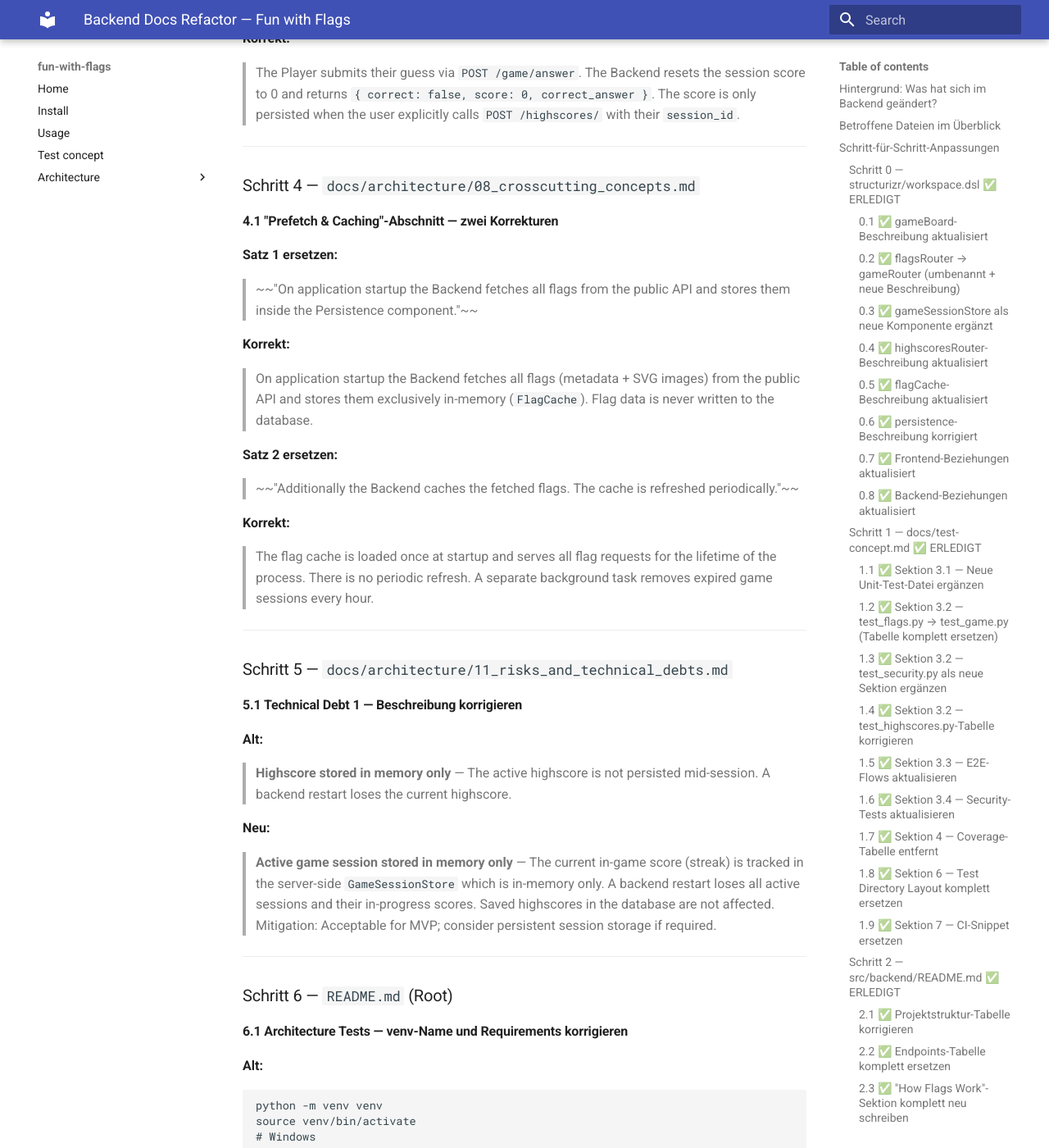
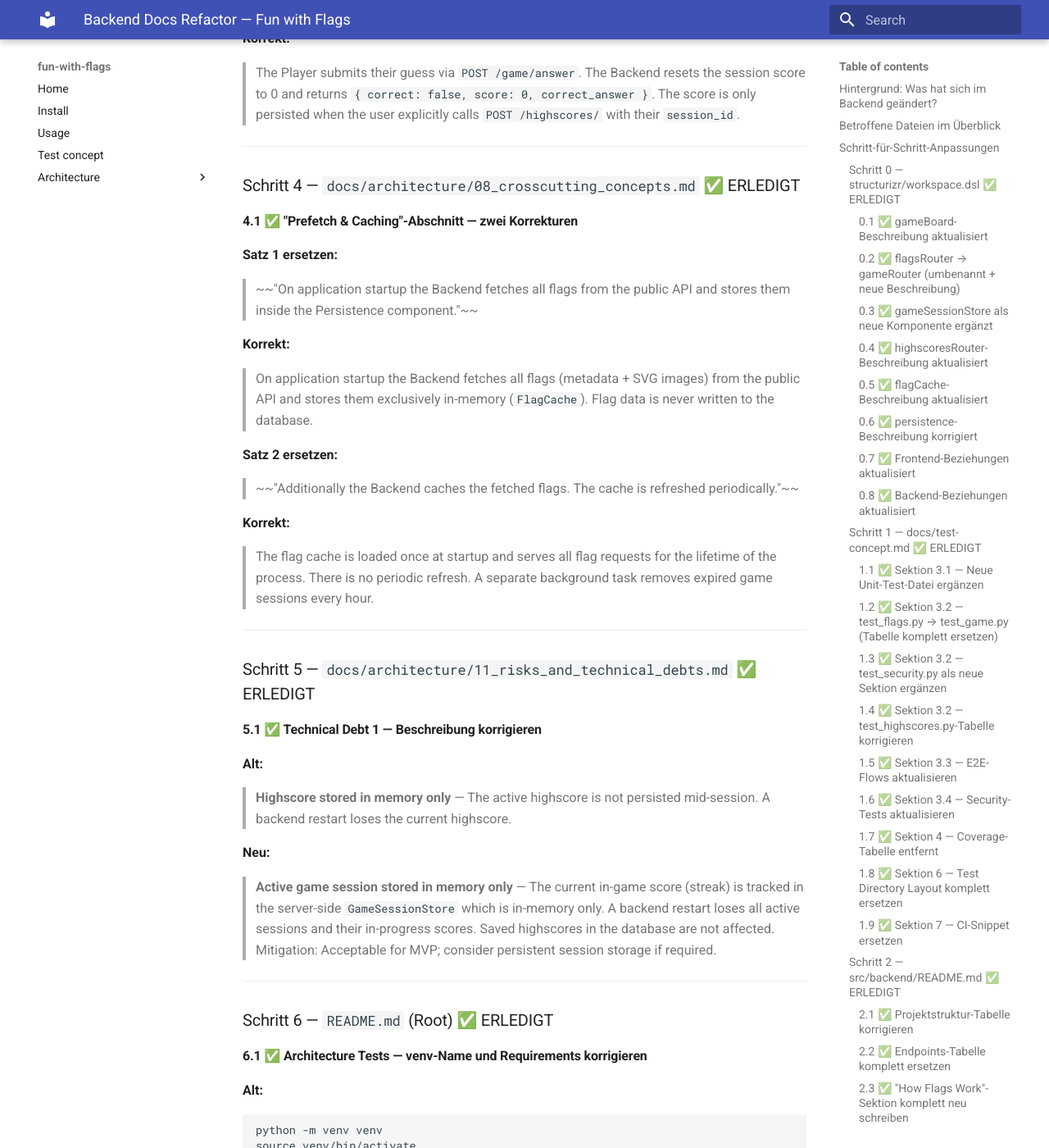
Before and after one commit to r0135tE1/sqs, an MkDocs documentation site: the page built from docs/backend-docs-refactor.md, in a window 1280 px wide and 1400 px high, scrolled down 11672 px. Shown: the whole window at 82% size. Built offline with MkDocs 1.6.1 and Material for MkDocs 9.7.7, drawn with Linux system fonts in a browser that asks for light colours.

Commit message:
update information in chapter 8 und 11, as well as root readme with requirements.lock

````diff
--- a/docs/backend-docs-refactor.md
+++ b/docs/backend-docs-refactor.md
@@ -503,9 +503,9 @@
 
 ---
 
-### Schritt 4 — `docs/architecture/08_crosscutting_concepts.md`
+### Schritt 4 — `docs/architecture/08_crosscutting_concepts.md` ✅ ERLEDIGT
 
-#### 4.1 "Prefetch & Caching"-Abschnitt — zwei Korrekturen
+#### 4.1 ✅ "Prefetch & Caching"-Abschnitt — zwei Korrekturen
 
 **Satz 1 ersetzen:**
 > ~~"On application startup the Backend fetches all flags from the public API and stores them inside the Persistence component."~~
@@ -521,9 +521,9 @@
 
 ---
 
-### Schritt 5 — `docs/architecture/11_risks_and_technical_debts.md`
+### Schritt 5 — `docs/architecture/11_risks_and_technical_debts.md` ✅ ERLEDIGT
 
-#### 5.1 Technical Debt 1 — Beschreibung korrigieren
+#### 5.1 ✅ Technical Debt 1 — Beschreibung korrigieren
 
 **Alt:**
 > **Highscore stored in memory only** — The active highscore is not persisted mid-session. A backend restart loses the current highscore.
@@ -533,9 +533,9 @@
 
 ---
 
-### Schritt 6 — `README.md` (Root)
+### Schritt 6 — `README.md` (Root) ✅ ERLEDIGT
 
-#### 6.1 Architecture Tests — venv-Name und Requirements korrigieren
+#### 6.1 ✅ Architecture Tests — venv-Name und Requirements korrigieren
 
 **Alt:**
 ```bash
@@ -581,6 +581,6 @@
 | 14 | `docs/architecture/06_runtime_view.md` | "Fetch Flag": kein DB-Store, kein periodischer Refresh | ✅ |
 | 15 | `docs/architecture/06_runtime_view.md` | "Correct Guess": Frontend validiert nicht mehr, Backend validiert via `/game/answer` | ✅ |
 | 16 | `docs/architecture/06_runtime_view.md` | "Incorrect Guess": Score-Persistierung ist expliziter User-Schritt | ✅ |
-| 17 | `docs/architecture/08_crosscutting_concepts.md` | "Prefetch & Caching": Flags nicht in DB, kein periodischer Refresh | ⬜ |
-| 18 | `docs/architecture/11_risks_and_technical_debts.md` | Technical Debt 1: "Highscore" → "aktive Spielsession" | ⬜ |
-| 19 | `README.md` (Root) | `venv` → `.venv`, `requirements.txt` → `requirements.lock` | ⬜ |
+| 17 | `docs/architecture/08_crosscutting_concepts.md` | "Prefetch & Caching": Flags nicht in DB, kein periodischer Refresh | ✅ |
+| 18 | `docs/architecture/11_risks_and_technical_debts.md` | Technical Debt 1: "Highscore" → "aktive Spielsession" | ✅ |
+| 19 | `README.md` (Root) | `venv` → `.venv`, `requirements.txt` → `requirements.lock` | ✅ |
````
Also changed, not shown: README.md (+4 -4 lines), docs/architecture/08_crosscutting_concepts.md (+2 -4 lines), docs/architecture/11_risks_and_technical_debts.md (+1 -1 lines).
